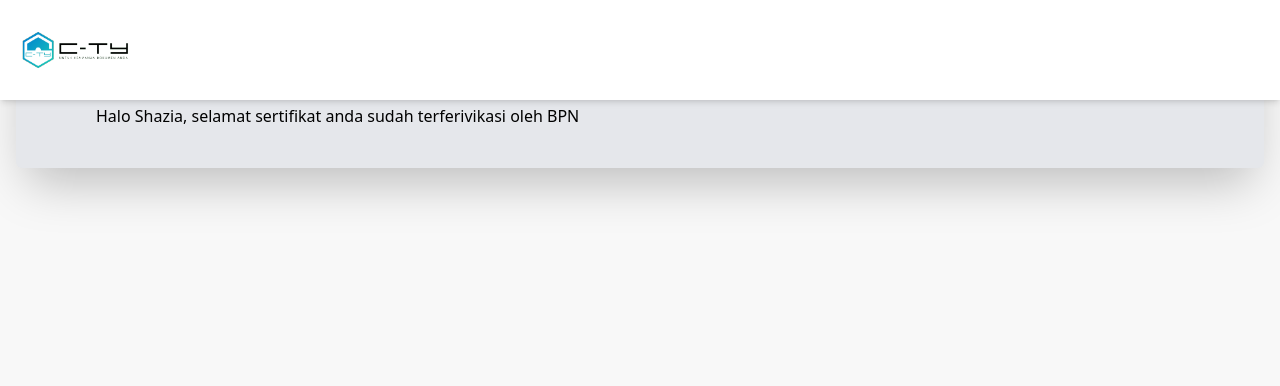
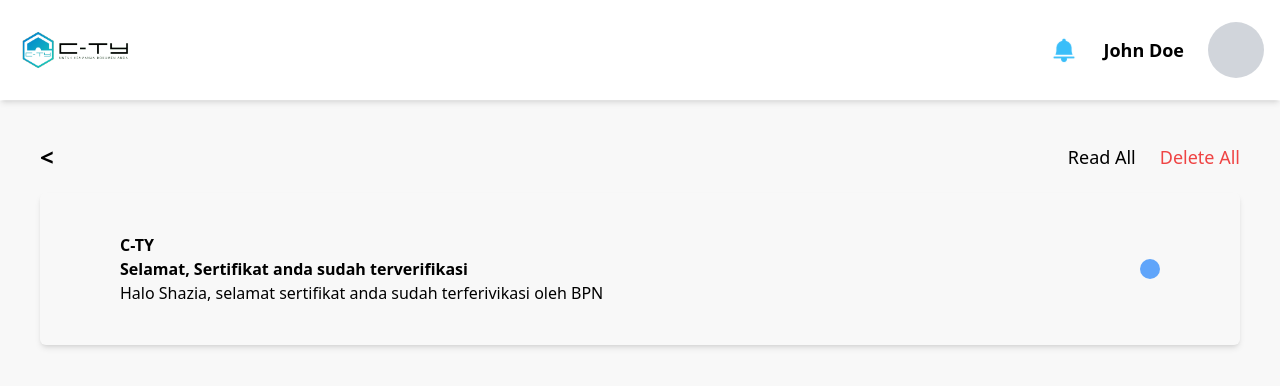
Before and after one commit to Jong44/fronted_cty, a Next.js app: page /user/notifikasi in a window 1280 px wide. Shown: the top 386 px of the page. Built offline with nearby package versions, Linux system fonts and the light colour scheme.

Commit message:
update aktifitas api

```diff
--- a/package.json
+++ b/package.json
@@ -12,9 +12,11 @@
     "@supabase/supabase-js": "^2.47.10",
     "axios": "^1.7.9",
     "formik": "^2.4.6",
+    "moment": "^2.30.1",
     "next": "14.2.15",
     "react": "^18",
     "react-dom": "^18",
+    "react-loading-skeleton": "^3.5.0",
     "sweetalert2": "^11.15.2",
     "yup": "^1.5.0"
   },
--- a/src/components/global/layout/Header.js
+++ b/src/components/global/layout/Header.js
@@ -1,14 +1,21 @@
 import React from 'react'
 import Image from 'next/image'
+import { useRouter } from 'next/router'
 
 const Index = () => {
+  const router = useRouter()
+  const handleNotification = () => {
+    router.push('/user/notifikasi')
+  }
   return (
     <header className="shadow-md p-4 fixed top-0 left-0 w-full bg-white z-10 flex justify-between items-center">
       <div>
         <Image src="/assets/logo.svg" alt="logo" width={120} height={120} />
       </div>
-      <div>
-
+      <div className='flex items-center gap-6'>
+        <Image src='/assets/icons/Doorbell.svg' alt="bell" width={30} height={30} className='cursor-pointer' onClick={handleNotification} />
+        <p className='text-lg font-bold'>John Doe</p>
+        <div className='w-14 h-14 rounded-full bg-gray-300'></div>
       </div>
     </header>
   )
--- a/src/pages/_app.js
+++ b/src/pages/_app.js
@@ -1,4 +1,5 @@
 import "@/styles/globals.css";
+import 'react-loading-skeleton/dist/skeleton.css';
 
 export default function App({ Component, pageProps }) {
   return <Component {...pageProps} />;
--- a/src/pages/auth/login.js
+++ b/src/pages/auth/login.js
@@ -17,7 +17,7 @@ const Login = () => {
   })
 
   const handleSubmit = async () => {
-
+    router.push('/user/dashboard')
   }
 
   return (
--- a/src/pages/index.js
+++ b/src/pages/index.js
@@ -6,6 +6,7 @@ import { useRouter } from "next/router";
 export default function Home() {
   const router = useRouter();
   useEffect(() => {
+    localStorage.setItem("uid", "239181d2-1724-4aa3-9224-949912e8f2f3");
     router.push("/auth/login");
   }, []);
   return (
--- a/src/pages/user/activities/index.js
+++ b/src/pages/user/activities/index.js
@@ -1,12 +1,25 @@
-import React from 'react';
+import React, { useEffect, useState } from 'react';
 import RootLayout from '@/components/global/layout/RootLayout';
+import { AktivitasApi } from '@/services/aktivitas';
+import formatDate from '@/utils/formatDate';
+import Skeleton from 'react-loading-skeleton';
 
 const Activities = () => {
+    const [dataAktivitas, setDataAktivitas] = useState([]);
+    const [loading, setLoading] = useState(false);
+    useEffect(() => {
+        const fetchAktivitas = async () => {
+            setLoading(true);
+            const data = await AktivitasApi().getAktivitasByUid("239181d2-1724-4aa3-9224-949912e8f2f3");
+            setDataAktivitas(data.data);
+            setLoading(false);
+        };
+        fetchAktivitas();
+    }, []);
     return (
         <RootLayout>
             <div className="p-5">
                 <h1 className="text-2xl font-bold mb-5">ACTIVITIES</h1>
-
                 <div className="flex justify-end items-center mb-3 gap-3">
                     <button className="text-sm font-medium flex items-center gap-1">
                         <span className="text-lg font-bold">+</span> Add Filter
@@ -18,18 +31,36 @@ const Activities = () => {
                     <table className="w-full border-collapse text-left">
                         <thead>
                             <tr className="border-b border-gray-300">
-                    <th className="py-2 px-3 border-r border-gray-300 w-1/3 text-center">Type</th>
-                    <th className="py-2 px-3 border-r border-gray-300 w-1/3 text-center">Detail</th>
+                                <th className="py-2 px-3 border-r border-gray-300 w-[5%] text-center">No</th>
+                                <th className="py-2 px-3 border-r border-gray-300 w-1/4 text-center">Tanggal</th>
+                                <th className="py-2 px-3 border-r border-gray-300 w-1/4 text-center">Detail</th>
+                                <th className="py-2 px-3 border-r border-gray-300 w-1/4 text-center">Type</th>
                                 <th className="py-2 px-3 w-1/3 text-center">Status</th>
                             </tr>
                         </thead>
                         <tbody>
+                            {loading ? (
+                                Array.from({ length: 3 }).map((_, i) => (
+                                    <tr key={i}>
+                                        <td className="px-3 py-2 text-center border-r"><Skeleton height={30} /></td>
+                                        <td className="px-3 py-2 text-center border-r"><Skeleton height={30} /></td>
+                                        <td className="px-3 py-2 text-center border-r"><Skeleton height={30} /></td>
+                                        <td className="px-3 py-2 text-center border-r"><Skeleton height={30} /></td>
+                                        <td className="px-3 py-2 text-center border-r"><Skeleton height={30} /></td>
+                                    </tr>
+                                ))
 
+                            ) : (
+                                dataAktivitas.map((item, index) => (
                                     <tr>
-                    <td className="px-3 text-center border-r">lorem</td>
-                    <td className="px-3 text-center border-r">lorem</td>
-                    <td className="px-3 text-center border-r">lorem</td>
+                                        <td className="px-3 py-2 text-center border-r">{index + 1}</td>
+                                        <td className="px-3 py-2 text-center border-r">{item.detail}</td>
+                                        <td className="px-3 py-2 text-center border-r">{item.activity_type}</td>
+                                        <td className="px-3 py-2 text-center border-r">{formatDate(item.created_at)}</td>
+                                        <td className="px-3 py-2 text-center border-r">{item.status}</td>
                                     </tr>
+                                ))
+                            )}
                         </tbody>
                     </table>
                 </div>
--- a/src/pages/user/notifikasi/index.js
+++ b/src/pages/user/notifikasi/index.js
@@ -1,8 +1,16 @@
 import Head from 'next/head'
 import React from 'react'
 import Header from '@/components/global/layout/Header'
+import { useRouter } from 'next/router'
 
 const Notifikasi = () => {
+  const router = useRouter()
+  const handleBack = () => {
+    router.back()
+  }
+
+
+
   return (
     <>
       <Head>
@@ -10,14 +18,27 @@ const Notifikasi = () => {
       </Head>
       <div className="overflow-y-hidden">
         <Header />
-        <div className="flex h-[88vh]">
-          <main className="flex-1 bg-background p-4">
-            <div className="w-full px-20 p-10 shadow-2xl rounded-md bg-gray-200">
+        <div className="flex h-[88vh] fixed inset-0 top-[6.3rem]">
+          <div className="flex-1 bg-background p-10">
+            <div className='flex justify-between items-center gap-6 mb-5'>
+              {/* back button */}
+              <div className='flex items-center gap-3 cursor-pointer'>
+                <button className='text-2xl font-bold' onClick={handleBack}>&lt;</button>
+              </div>
+              <div className='flex gap-6'>
+                <h5 className='text-lg font-medium'>Read All</h5>
+                <h5 className='text-lg font-medium text-red-500'>Delete All</h5>
+              </div>
+            </div>
+            <div className="w-full px-20 p-10 shadow-md rounded-md bg-white-200 flex justify-between items-center">
+              <div className=''>
                 <h4 className="text-start"><b>C-TY</b></h4>
                 <h4 className="text-start"><b>Selamat, Sertifikat anda sudah terverifikasi</b></h4>
                 <h4 className="text-start">Halo Shazia, selamat sertifikat anda sudah terferivikasi oleh BPN</h4>
+              </div>
+              <div className='w-5 h-5 bg-blue-400 my-5 rounded-full'></div>
             </div>
-          </main>
+          </div>
         </div>
       </div>
     </>
--- /dev/null
+++ b/src/services/aktivitas/index.js
@@ -0,0 +1,18 @@
+import axios from "axios"
+import { BASE_URL } from "../baseUrl"
+
+export const AktivitasApi = () => {
+    const url = `${BASE_URL}/aktifitas/user`;
+    const getAktivitasByUid = async (uid) => {
+        try {
+            const ress = await axios?.get(`${url}/${uid}`);
+            return ress?.data;
+        } catch (err) {
+            console.log(err);
+            return [];
+        }
+    };
+    return {
+        getAktivitasByUid
+    };
+}
--- /dev/null
+++ b/src/services/baseUrl.js
@@ -0,0 +1 @@
+export const BASE_URL = process?.env?.NEXT_PUBLIC_API_URL;
--- /dev/null
+++ b/src/utils/formatDate.js
@@ -0,0 +1,7 @@
+import moment from 'moment';
+import 'moment/locale/id';
+
+export default function formatDate(timestamp) {
+    moment.locale('id');
+    return moment(timestamp).format('DD MMMM YYYY - HH:mm:ss')
+}
```
Also changed, not shown: public/assets/icons/Doorbell.svg (added), src/services/notifikasi/index.js (added), src/services/user/index.js (added), 1 other file (tests, documents, lock files or other folders). Lines whose indentation alone changed are shown as unchanged.
